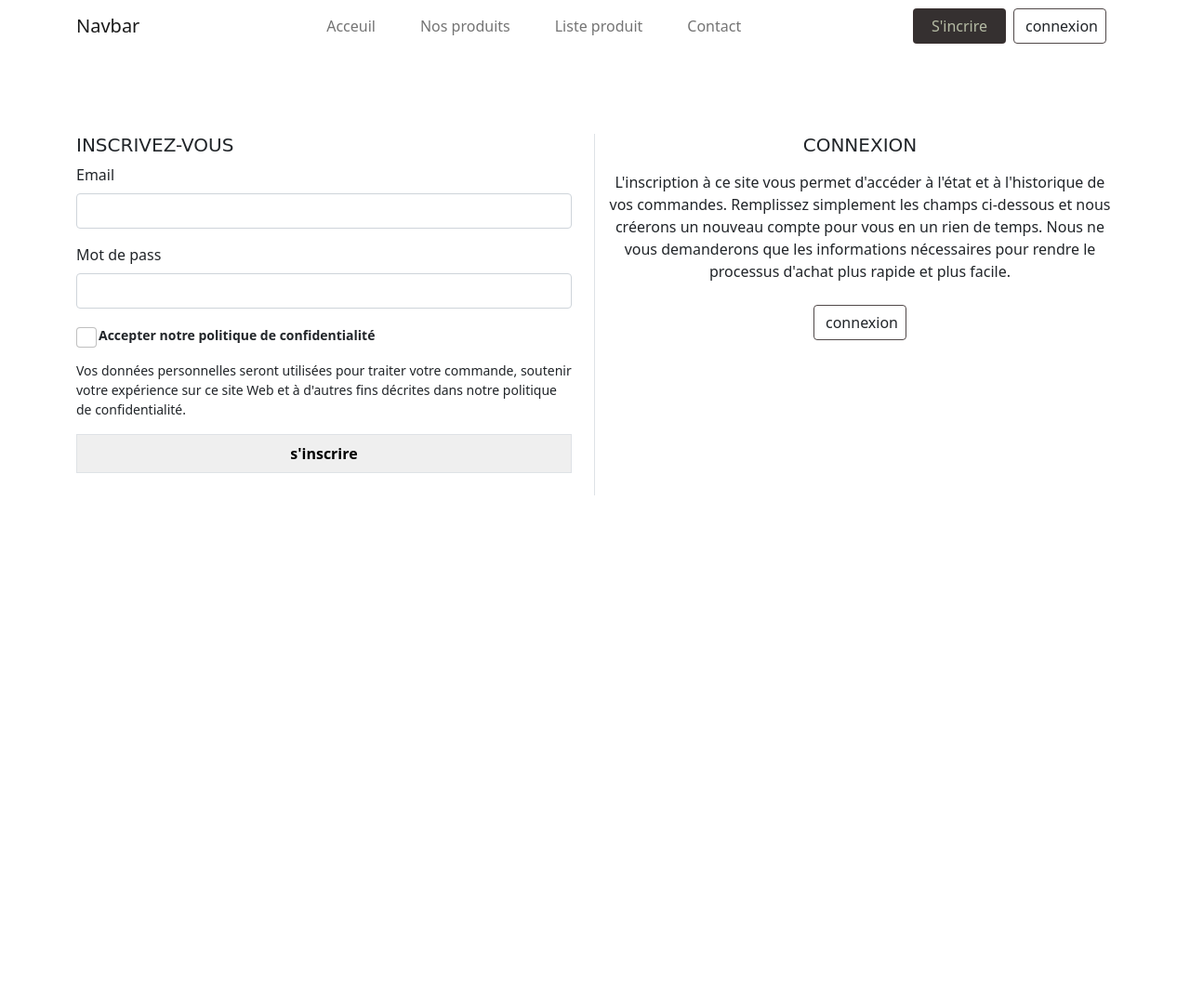
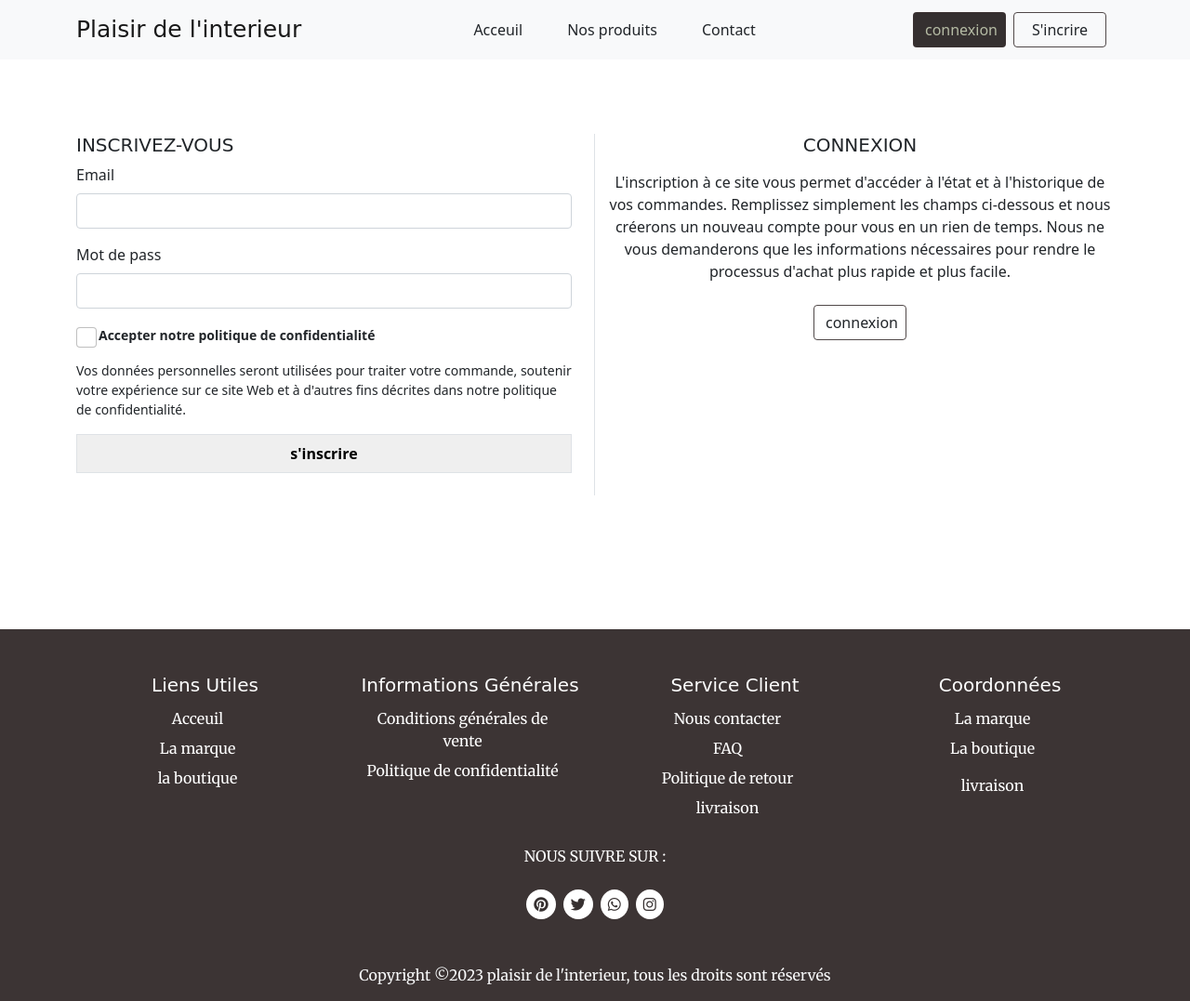
Before and after one commit to miss-ndeya/mini-projetbootstrap, a plain HTML site: page incription.html in a window 1280 px wide. Shown: the whole page at 93% size. Before the commit the page ends 800 px from the top, so only its background shows below. Drawn offline with nearby package versions, Linux system fonts and the light colour scheme; a web font is replaced by a local one.

Commit message:
integration footer et navabar

```diff
--- a/incription.html
+++ b/incription.html
@@ -25,9 +25,9 @@
 
 <body>
     <header>
-        <nav class="navbar navbar-expand-lg navbar-light fixed-top">
+        <nav class="navbar navbar-expand-lg navbar-light bg-light fixed-top">
             <div class="container">
-                <a class="navbar-brand" href="#">Navbar</a>
+                <a class="navbar-brand redressed" style="font-size: 25px;" href="#">Plaisir de l'interieur</a>
                 <button class="navbar-toggler" type="button" data-bs-toggle="collapse"
                     data-bs-target="#navbarSupportedContent" aria-controls="navbarSupportedContent"
                     aria-expanded="false" aria-label="Toggle navigation">
@@ -36,30 +36,28 @@
                 <div class="collapse navbar-collapse" id="navbarSupportedContent">
                     <ul class="navbar-nav m-auto mb-2 mb-lg-0">
                         <li class="nav-item">
-                            <a class="nav-link px-4" href="index.html">Acceuil</a>
+                            <a class="nav-link text-dark  px-4" href="index.html">Acceuil</a>
                         </li>
                         <li class="nav-item">
-                            <a class="nav-link px-4" href="#">Nos produits</a>
+                            <a class="nav-link text-dark px-4" href="produits.html">Nos produits</a>
                         </li>
+
                         <li class="nav-item">
-                            <a class="nav-link px-4" href="#">Liste produit</a>
-                        </li>
-                        <li class="nav-item">
-                            <a class="nav-link px-4" href="contact.html">Contact</a>
+                            <a class="nav-link text-dark  px-4" href="contact.html">Contact</a>
                         </li>
                     </ul>
                     <div class="d-flex">
-                        <a href="incription.html" type="button" class="btn0 btn btn-outline" type="submit">S'incrire</a>
+                        <a href="incription.html" type="button" class="btn0 btn btn-outline" type="submit">connexion</a>
                         <button class="btn btn-outline mx-2" type="button" data-bs-toggle="offcanvas"
-                            data-bs-target="#offcanvasRight" aria-controls="offcanvasRight">connexion </button>
+                            data-bs-target="#offcanvasRight" aria-controls="offcanvasRight">S'incrire</button>
                         <div class="offcanvas offcanvas-end" tabindex="-1" id="offcanvasRight"
                             aria-labelledby="offcanvasRightLabel">
-                            <div class="offcanvas-header ">
-                                <h5 id="offcanvasRightLabel">Me Connecter</h5>
-                                <button type="button" class="btn-close text-reset" data-bs-dismiss="offcanvas"
-                                    aria-label="Close"></button>
+                            <div class="offcanvas-header">
+                                <h5 id="offcanvasRightLabel" class="redressed">Me Connecter</h5>
+                                <button type="button" class="btn-outline-0 border-0 bg-transparent"
+                                    data-bs-dismiss="offcanvas">fermer</button>
                             </div>
-                            <div class="offcanvas-body">
+                            <div class="offcanvas-body  d-flex justify-content-center flex-column">
                                 <div class="mb-4">
                                     <input type="text" class="form-control" placeholder="Votre Email">
                                 </div>
@@ -68,12 +66,12 @@
                                 </div>
 
                                 <div class="mb-4">
-                                    <button type="submit" class="fw-bold m-auto w-100 py-2 fs-6 btn btn-outline   border">
+                                    <button type="submit" class="fw-bold m-auto w-100 py-2 fs-6   border">
                                         ME CONNECTER
                                     </button>
                                 </div>
 
-                                <div class="mb-5">
+                                <div class="mb-3">
                                     <a href="#" class="text-decoration-none">
                                         <p class="text-danger text-end">Mot de Passe Oublié ?</p>
                                     </a>
@@ -98,7 +96,7 @@
         </nav>
     </header>
     <main>
-        <section id="inscription" class="py-5">
+        <section id="inscription" class="pt-5">
            <div class="container  py-5">
             <div class="row py-5">
                 <div class="col-md-6 mb-5 border-end pe-4">
@@ -221,6 +219,81 @@
             </div>
            </div>
         </section>
+        <footer class="pt-5 footer">
+            <div class="container align-items-center text-start text-center">
+                <div class="row">
+                    <div class="col-lg-3 col-md-6 mb-4 col-sm">
+                        <h6 class="redressed ps-3 fs-5 text-white">Liens Utiles</h6>
+                        <nav class="nav flex-column " style="font-size: 12px;">
+                            <a class="nav-link py-1 merriweather fs-6 text-white active" aria-current="page" href="#">Acceuil</a>
+                            <a class="nav-link py-1 merriweather fs-6 text-white" href="#">La marque</a>
+                            <a class="nav-link py-1 merriweather fs-6 text-white" href="#">la boutique</a>
+                        </nav>
+                    </div>
+                    <div class="col-lg-3 col-md-6 mb-4 col-sm">
+                        <h6 class="redressed ps-3 fs-5 text-white">Informations Générales</h6>
+                        <nav class="nav flex-column">
+                            <a class="nav-link py-1 merriweather fs-6 text-white" href="#">Conditions générales de vente</a>
+                            <a class="nav-link py-1 merriweather fs-6 text-white" href="#">Politique de confidentialité</a>
+                        </nav>
+                    </div>
+                    <div class="col-lg-3 col-md-6 mb-4 col-sm">
+                        <h6 class="redressed ps-3 fs-5 text-white">Service Client</h6>
+                        <nav class="nav flex-column">
+                            <a class="nav-link py-1 merriweather fs-6 text-white" href="#">Nous contacter</a>
+                            <a class="nav-link py-1 merriweather fs-6 text-white" href="#">FAQ</a>
+                            <a class="nav-link py-1 merriweather fs-6 text-white" href="#">Politique de retour</a>
+                            <a class="nav-link py-1 merriweather fs-6 text-white" href="#">livraison</a>
+                        </nav>
+                    </div>
+                    <div class="col-lg-3 col-md-6 mb-4 col-sm">
+                        <h6 class="redressed ps-3 fs-5 text-white">Coordonnées</h6>
+                        <nav class="nav flex-column">
+                            <a class="nav-link py-1 merriweather fs-6 text-white" href="#">La marque</a>
+                            <a class="nav-link py-1 merriweather fs-6 text-white" href="#">La boutique</a>
+                            <a class="nav-link py-1 merriweather fs-6 text-white" href="#"></a>
+                            <a class="nav-link py-1 merriweather fs-6 text-white" href="#">livraison</a>
+                        </nav>
+                    </div>
+                </div>
+                <div class="row">
+                    <div class="col-12 text-center text-white">
+                        <div>
+                            <p class="mb-4 merriweather">NOUS SUIVRE SUR :</p>
+                            <ul class="list-unstyled  d-flex justify-content-center mb-5">
+
+                                <a href="#" class=" panier text-decoration-none">
+                                    <li class="d-flex justify-content-center align-items-center bg-white py-2 px-2  mx-1 rounded-circle">
+                                        <i class="fa-brands fa-pinterest"></i>
+                                    </li>
+                                </a>
+
+                                <a href="#" class="panier text-decoration-none">
+                                    <li class="d-flex justify-content-center align-items-center bg-white py-2 px-2 mx-1 rounded-circle">
+                                        <i class="fa-brands fa-twitter"></i>
+                                    </li>
+                                </a>
+
+                                <a href="#" class="panier text-decoration-none">
+                                    <li class="d-flex justify-content-center align-items-center bg-white py-2 px-2 mx-1 rounded-circle">
+                                        <i class="fa-brands fa-whatsapp"></i>
+                                    </li>
+                                </a>
+
+                                <a href="#" class="panier text-decoration-none">
+                                    <li class="d-flex justify-content-center align-items-center bg-white py-2 px-2 mx-1  rounded-circle">
+                                        <i class="fa-brands fa-instagram"></i>
+                                    </li>
+                                </a>
+                            </ul>
+                        </div>
+                        <div>
+                            <p class="text-light merriweather">Copyright ©2023 plaisir de l'interieur, tous les droits sont réservés</p>
+                        </div>
+                    </div>
+                </div>
+            </div>
+        </footer>
     </main>
 </body>
 
```
Also changed, not shown: index.html (+1 -1 lines), images/2 (1).jpg (added), images/mariama.jpg (added).
